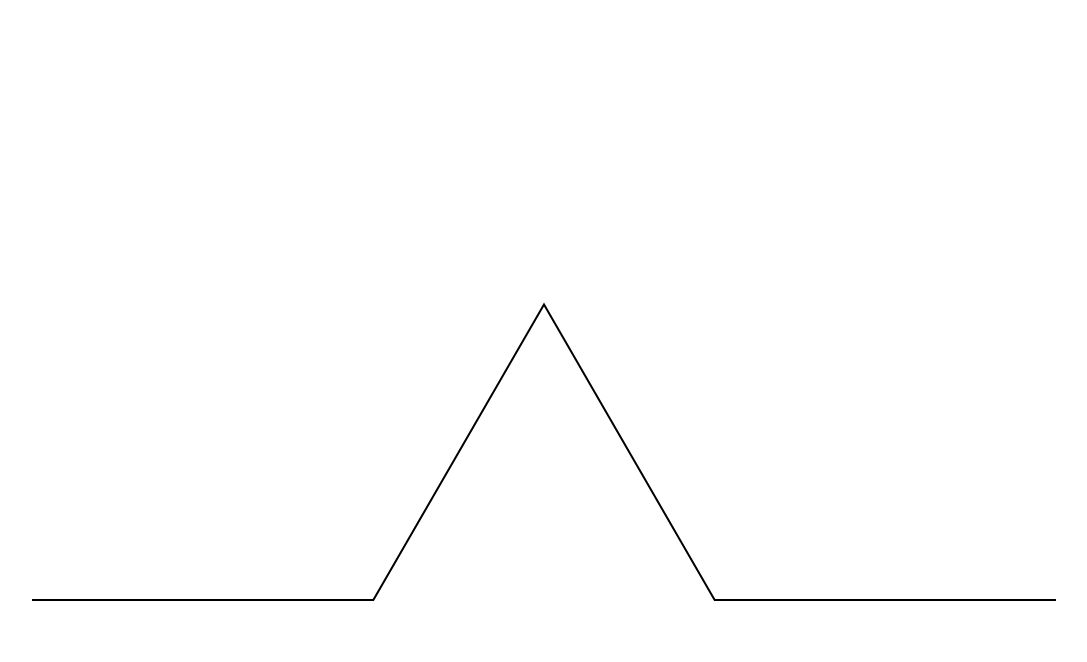
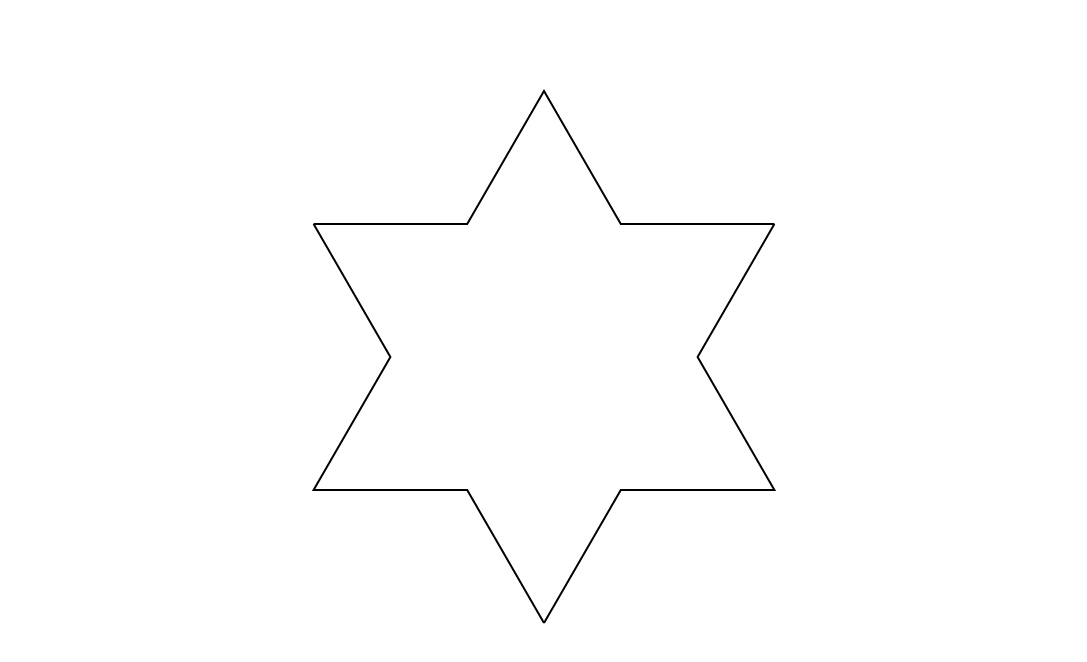
Before and after one commit to mikeal/jsart, a website: page chaos-renders/koch.html in a window 1280 px wide. Shown: the whole page, without its empty margins (96-1183 px from the left). Drawn offline with Linux system fonts and the light colour scheme.

Commit message:
Adding snowflake.

```diff
--- a/chaos-renders/koch.html
+++ b/chaos-renders/koch.html
@@ -44,7 +44,34 @@
   		});
   	}
 
-  	function draw(canvas) {
+    function draw (canvas) {
+      var context = canvas.getContext("2d")
+      var p0 = {
+        x: canvas.width * 0.32,
+        y: canvas.height * 0.28
+      }
+
+      var p1 = {
+        x: canvas.width * 0.68,
+        y: canvas.height * 0.28
+      }
+
+      var p2 = {
+        x: p1.x + Math.cos(Math.PI * 2 / 3) * (p1.x - p0.x),
+        y: p1.y + Math.sin(Math.PI * 2 / 3) * (p1.x - p0.x)
+      }
+
+      context.clearRect(0, 0, canvas.width, canvas.height);
+
+      context.lineWidth = 2;
+
+      koch(context, p0, p1, maxDepth);
+      koch(context, p1, p2, maxDepth);
+      koch(context, p2, p0, maxDepth);
+    }
+
+
+  	function drawLine(canvas) {
       var context = canvas.getContext("2d");
   		var p0 = {
   			x: canvas.width * 0.1,
```
